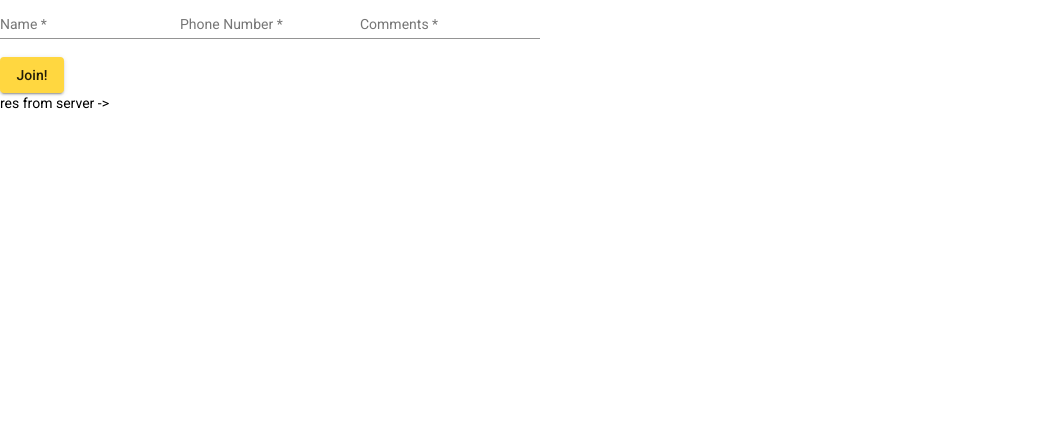
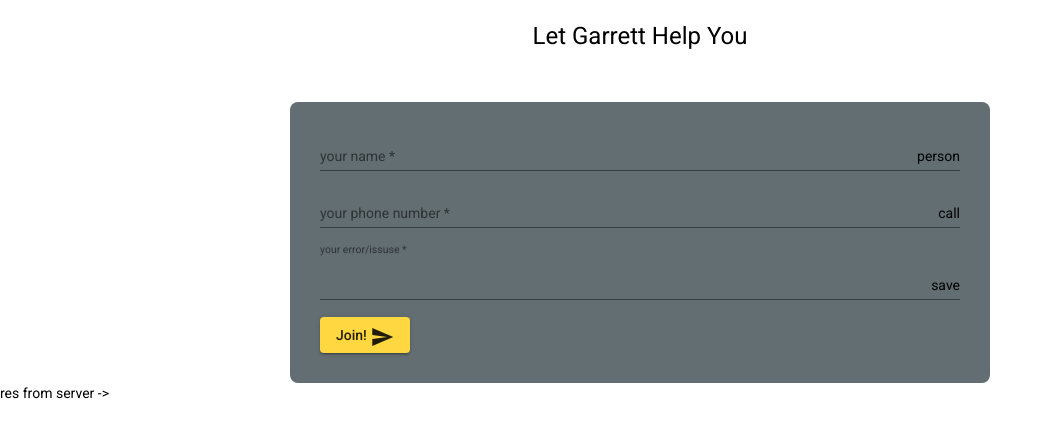
Before and after one commit to 4eyedengineer/garrett_help_me, an Angular app in the folder UI/: page /join-queue in a window 1280 px wide. Shown: the top 438 px of the page, without its empty margins (0-1053 px from the left). Built offline with nearby package versions, Linux system fonts and the light colour scheme; no server answers.

Commit message:
Creating a new layout for joining q page

```diff
--- a/UI/src/app/join-queue/join-queue.component.html
+++ b/UI/src/app/join-queue/join-queue.component.html
@@ -1,5 +1,51 @@
+<!--new layout view for join queue-->
 <div>
-  <!-- angular form that has a required name field and a required comment field  -->
+  <h1 class="form-title">Let Garrett Help You</h1>
+
+  <div class="content">
+    <!-- angular form that has a required name field and a required comment field  -->
+    <form [formGroup]="form" (ngSubmit)="onSubmit()" class="form-queue">
+      <mat-form-field>
+        <input
+        id="name"
+        formControlName="name"
+        type="text"
+        maxlength="120"
+        matInput
+        placeholder="your name"
+        required />
+        <mat-icon matSuffix>person</mat-icon>
+      </mat-form-field>
+      <mat-form-field>
+        <input
+        id="phone"
+        formControlName="phone"
+        type="numbers"
+        maxlength="120"
+        matInput
+        placeholder="your phone number"
+        required />
+        <mat-icon matSuffix>call</mat-icon>
+      </mat-form-field>
+      <mat-form-field>
+        <textarea
+        id="comment"
+        matInput
+        placeholder="your error/issuse"
+        required>
+        </textarea>
+        <mat-icon matSuffix>save</mat-icon>
+      </mat-form-field>
+      <br />
+      <button (click)="onSubmit()" mat-raised-button color="accent">Join! <i class="material-icons">send</i></button>
+    </form>
+  </div>
+</div>
+
+
+
+
+<!--<div>
   <form [formGroup]="form" (ngSubmit)="onSubmit()">
     <mat-form-field [color]="'primary'">
       <mat-label for="name">Name</mat-label>
@@ -36,5 +82,5 @@
 
 <div>
   <button (click)="onSubmit()" mat-raised-button color="accent">Join!</button>
-</div>
+</div>-->
 res from server -> {{text}}
--- a/UI/src/styles.scss
+++ b/UI/src/styles.scss
@@ -2,3 +2,44 @@
 
 html, body { height: 100%; }
 body { margin: 0; font-family: Roboto, "Helvetica Neue", sans-serif; }
+
+.form-title {
+    padding-top: 20px;
+    margin: 0;
+    text-align: center;
+  }
+
+  .content {
+    display: flex;
+    justify-content: center;
+    align-items: center;
+    margin-top: 50px;
+  }
+
+  .form-queue {
+    width: 50%;
+    background-color: #636e72;
+    padding: 30px;
+    border-radius: 8px;
+
+  }
+
+  .mat-form-field {
+    width: 100%;
+  }
+
+  .mat-focused .mat-form-field-label {
+    color: white !important;
+  }
+
+  .mat-input-element {
+    caret-color: white !important;
+  }
+
+  .mat-form-field-ripple {
+    background-color: white !important;
+  }
+
+  textarea {
+    resize: none !important;
+  }
```
